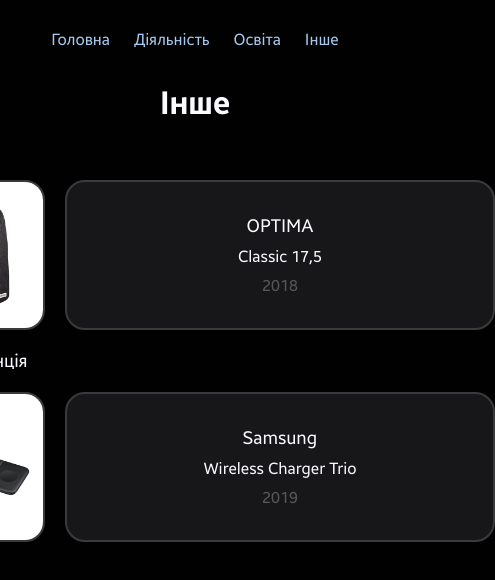
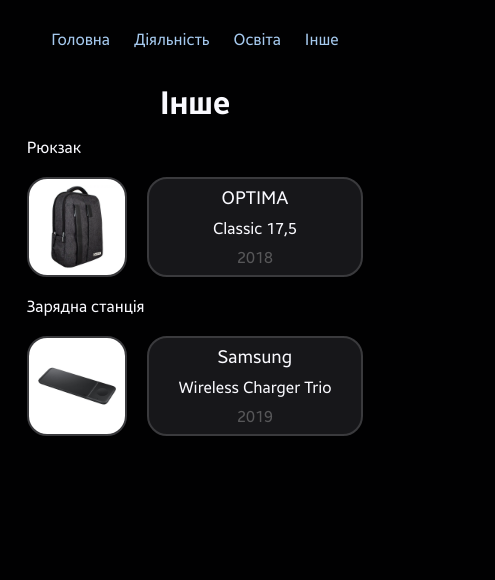
Before and after one commit to liubquanti/liubquanti.click, a plain HTML site: page gear/other/index.html in a window 390 px wide. Shown: the whole page, 495 px wide, since content can reach past the window. Drawn offline with Linux system fonts and the light colour scheme; a web font is replaced by a local one.

Commit message:
fix gear on mobile

```diff
--- a/style.css
+++ b/style.css
@@ -454,7 +454,7 @@
     width: 340px;
     border-radius: 20px;
     padding: 20px;
-    width: 100%;
+    width: 90%;
     margin-bottom: 20px;
     border: 2px solid;
     border-color: var(--main);
@@ -1432,4 +1432,27 @@
         display: inline;
 
     }
+
+    .gear-item{
+        width: 90%;
+    }
+
+    .gear-item-lable {
+
+        width: 100%;
+        height: 100px;
+
+    }
+
+    .gear-photo {
+
+        height: 100px;
+
+    }
+
+    .gear-item-name
+    {
+        font-size: medium;
+        width: 90%;
+    }
 }
```
